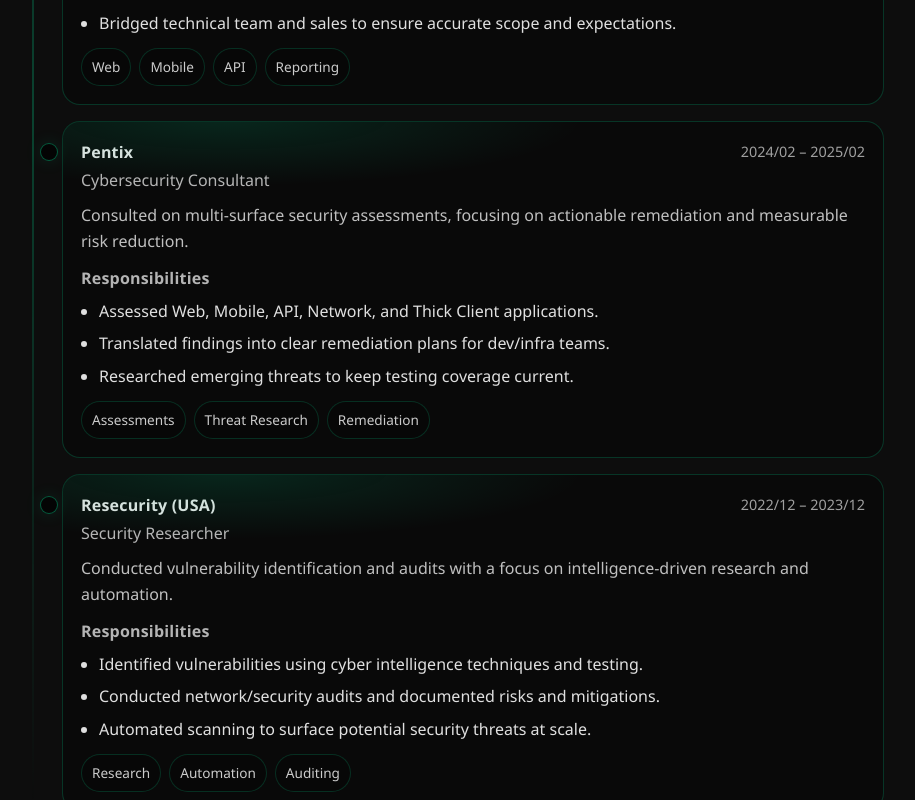
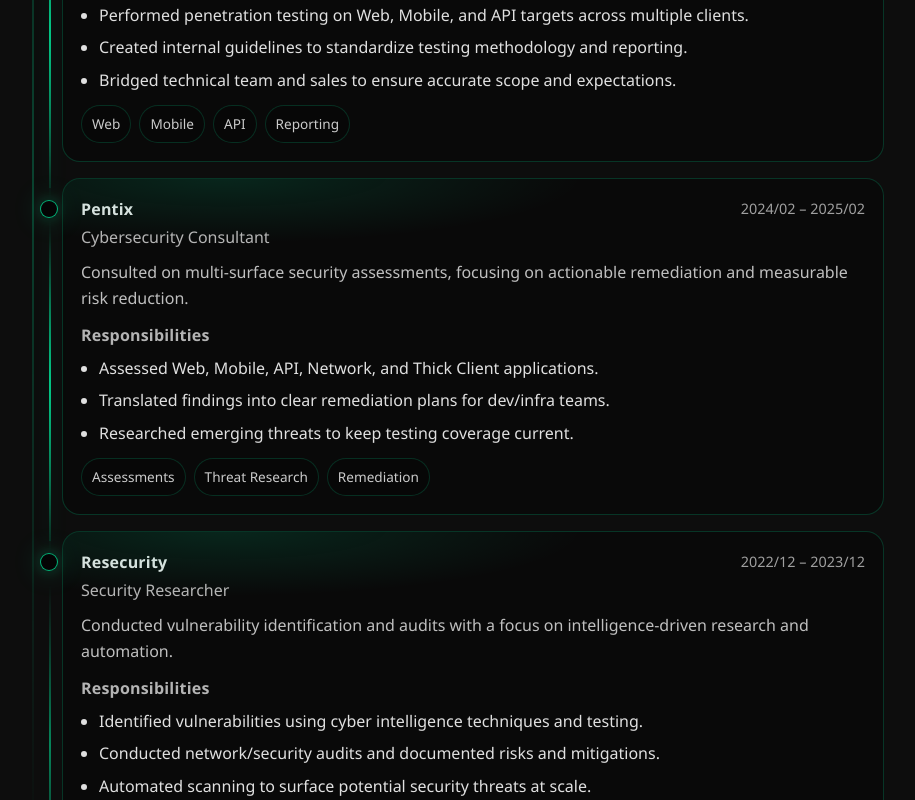
Before and after one commit to Tensii/eyad-profile, a React (Create React App) app: page / in a window 1280 px wide. Shown: the part 1440-2240 px from the top of the page, without its empty margins (186-1101 px from the left). Built offline with nearby package versions, Linux system fonts and the light colour scheme.

Commit message:
Animate experience timeline connectors

```diff
--- a/src/App.tsx
+++ b/src/App.tsx
@@ -112,6 +112,11 @@
                 <span className="chip-prefix">&gt;</span> ./{item.label}
               </button>
             ))}
+
+            {/* CV download lives in the navbar (same style as the other chips) */}
+            <a href="/eyad-ayoub-cv.pdf" className="nav-chip nav-chip--cv" download>
+              <span className="chip-prefix">&gt;</span> ./download_cv
+            </a>
           </nav>
         </div>
       </header>
@@ -136,7 +141,11 @@
                   ['--cmd-dur' as any]: '0.9s', // must match tw-cmd --cmd-dur
                 }}
               >
-                Experienced Penetration Tester with over 4 years of practical experience performing in-depth security assessments across web, mobile, API, network, and thick client environments. Proven ability to uncover complex vulnerabilities through advanced exploitation techniques, deep protocol and application analysis, and meticulous threat modeling. Adept at translating technical findings into clear, actionable remediation strategies for development and infrastructure teams. Continuously engaged in cybersecurity research, staying ahead of emerging attack vectors and evolving offensive methodologies…
+                Experienced Penetration Tester with over 4 years of practical experience performing in-depth security assessments across
+                web, mobile, API, network, and thick client environments. Proven ability to uncover complex vulnerabilities through advanced
+                exploitation techniques, deep protocol and application analysis, and meticulous threat modeling. Adept at translating
+                technical findings into clear, actionable remediation strategies for development and infrastructure teams. Continuously
+                engaged in cybersecurity research, staying ahead of emerging attack vectors and evolving offensive methodologies…
                 <span className="cursor" aria-hidden="true">
                   █
                 </span>
@@ -144,7 +153,6 @@
             </p>
           </div>
         </section>
-
 
         <section id="experience" data-reveal>
           <h2 className="section-title">&gt; ./experience</h2>
@@ -191,7 +199,7 @@
                 tags: ['Assessments', 'Threat Research', 'Remediation'],
               },
               {
-        company: 'Resecurity (USA)',
+                company: 'Resecurity',
                 role: 'Security Researcher',
                 date: '2022/12 – 2023/12',
                 summary:
@@ -204,7 +212,7 @@
                 tags: ['Research', 'Automation', 'Auditing'],
               },
             ].map((job) => (
-      <article key={`${job.company}-${job.role}`} className="xp-item card-hover">
+              <article key={`${job.company}-${job.role}`} className="xp-item card-hover" data-reveal>
                 <div className="xp-dot" aria-hidden="true" />
 
                 <div className="xp-card">
@@ -238,7 +246,6 @@
           </div>
         </section>
 
-
         {/* ✅ Hall of Fame cards with CDN logos */}
         <section id="hof" data-reveal>
           <h2 className="section-title">&gt; ./hall_of_fame</h2>
@@ -268,13 +275,11 @@
 
                 <div className="hof-meta">
                   <div className="hof-name">{c.name}</div>
-                  {/* removed "Hall of Fame" line */}
                 </div>
               </article>
             ))}
           </div>
         </section>
-
 
         <section id="certs" data-reveal>
           <h2 className="section-title">&gt; ./certifications</h2>
@@ -332,7 +337,6 @@
           </div>
         </section>
 
-
         <section id="skills" data-reveal>
           <h2 className="section-title">&gt; ./skills_and_tools</h2>
 
@@ -343,11 +347,17 @@
 
             <div className="skill-tags">
               {[
-                { name: 'Penetration Testing', icon: 'https://cdn.jsdelivr.net/npm/bootstrap-icons@1.11.3/icons/shield-lock.svg' },
+                {
+                  name: 'Penetration Testing',
+                  icon: 'https://cdn.jsdelivr.net/npm/bootstrap-icons@1.11.3/icons/shield-lock.svg',
+                },
                 { name: 'Web Application Security', icon: 'https://cdn.jsdelivr.net/npm/bootstrap-icons@1.11.3/icons/globe2.svg' },
                 { name: 'Mobile Security Testing', icon: 'https://cdn.jsdelivr.net/npm/bootstrap-icons@1.11.3/icons/phone.svg' },
                 { name: 'API Security Testing', icon: 'https://cdn.jsdelivr.net/npm/bootstrap-icons@1.11.3/icons/braces.svg' },
-                { name: 'Active Directory Security', icon: 'https://cdn.jsdelivr.net/npm/bootstrap-icons@1.11.3/icons/diagram-3.svg' },
+                {
+                  name: 'Active Directory Security',
+                  icon: 'https://cdn.jsdelivr.net/npm/bootstrap-icons@1.11.3/icons/diagram-3.svg',
+                },
                 { name: 'Network Security', icon: 'https://cdn.jsdelivr.net/npm/bootstrap-icons@1.11.3/icons/router.svg' },
                 { name: 'Vulnerability Assessment', icon: 'https://cdn.jsdelivr.net/npm/bootstrap-icons@1.11.3/icons/bug.svg' },
                 { name: 'Security Auditing', icon: 'https://cdn.jsdelivr.net/npm/bootstrap-icons@1.11.3/icons/clipboard-check.svg' },
@@ -380,10 +390,8 @@
                 </span>
               ))}
             </div>
-
           </div>
         </section>
-
 
         <section id="contact" data-reveal>
           <h2 className="section-title">&gt; ./contact</h2>
@@ -405,11 +413,16 @@
               {
                 label: 'LinkedIn',
                 value: 'View Profile',
-                href: '#',
+                href: 'https://www.linkedin.com/in/tensi4',
                 icon: 'fab fa-linkedin',
               },
             ].map((c) => (
-              <a key={c.label} href={c.href} className="contact-card">
+              <a
+                key={c.label}
+                href={c.href}
+                className="contact-card"
+                {...(c.label === 'LinkedIn' ? { target: '_blank', rel: 'noopener noreferrer' } : {})}
+              >
                 <div className="contact-icon">
                   {c.iconSvg ? (
                     <img src={c.iconSvg} className="contact-icon-svg" alt="" />
@@ -426,9 +439,6 @@
             ))}
           </div>
         </section>
-
-
-
       </main>
 
       <footer>
--- a/src/portfolio.css
+++ b/src/portfolio.css
@@ -156,6 +156,17 @@
 
 section {
     margin-bottom: 60px;
+}
+
+/* About section actions (CV button) */
+.about-actions{
+  margin-top: 16px;
+  display: flex;
+  justify-content: center;
+}
+.about-actions .contact-card{
+  max-width: 420px;
+  width: 100%;
 }
 
 /* Terminal Card */
@@ -1184,6 +1195,42 @@
   }
 }
 
+/* CV download card: show "download" indicator like certs */
+.cv-link::after{
+  content: '↓';
+  position: absolute;
+  top: 12px;
+  right: 12px;
+  width: 26px;
+  height: 26px;
+  display: grid;
+  place-items: center;
+  border-radius: 10px;
+  border: 1px solid rgba(0, 255, 170, 0.25);
+  background: rgba(0, 0, 0, 0.35);
+  color: rgba(0, 255, 170, 0.85);
+  font-family: var(--font-mono);
+  font-size: 14px;
+  opacity: 0;
+  transform: translateY(2px);
+  transition: opacity 180ms ease, transform 180ms ease, border-color 180ms ease, background 180ms ease;
+  pointer-events: none;
+}
+
+.cv-link:hover::after{
+  opacity: 1;
+  transform: translateY(0);
+  border-color: rgba(0, 255, 170, 0.6);
+  background: rgba(0, 255, 170, 0.06);
+}
+
+@media (hover: none), (pointer: coarse) {
+  .cv-link::after{
+    opacity: 1;
+    transform: translateY(0);
+  }
+}
+
 
 /* ===========================
    Experience section (HOF-style cards)
@@ -1310,6 +1357,80 @@
   border: 1px solid rgba(0,255,170,.35);
   background: rgba(0,0,0,.65);
   box-shadow: 0 0 18px rgba(0,255,170,.12);
+  transition: box-shadow 260ms ease, border-color 260ms ease, transform 260ms ease;
+}
+
+/* dot glow when revealed on scroll */
+.xp-item.is-visible .xp-dot{
+  border-color: rgba(0,255,170,.70);
+  box-shadow: 0 0 28px rgba(0,255,170,.28), 0 0 14px rgba(0,255,170,.18);
+}
+
+/* Animated connector to next dot (reveals when each item becomes visible)
+   IMPORTANT: must be on .xp-item (not on .xp-dot) so 100% refers to the item height. */
+.xp-item::after{
+  content:"";
+  position:absolute;
+  left: 7px;                 /* center of the timeline line (matches ::before at left:8px) */
+  top: 40px;                 /* just below the dot */
+  bottom: -26px;             /* extend further to reliably reach the next dot */
+  width: 2px;
+
+  transform: scaleY(0);
+  transform-origin: top;
+
+  /* base line */
+  background: linear-gradient(
+    to bottom,
+    rgba(0,255,170,0.0),
+    rgba(0,255,170,0.55),
+    rgba(0,255,170,0.10)
+  );
+
+  box-shadow: 0 0 18px rgba(0,255,170,0.18);
+
+  transition: transform 700ms cubic-bezier(0.2, 0.8, 0.2, 1);
+  pointer-events:none;
+}
+
+/* moving pulse to avoid "static" feel */
+.xp-item::before{
+  content:"";
+  position:absolute;
+  left: 7px;
+  top: 40px;
+  bottom: -26px;
+  width: 2px;
+
+  opacity: 0;
+  background: linear-gradient(
+    to bottom,
+    rgba(0,255,170,0.0),
+    rgba(0,255,170,0.9),
+    rgba(0,255,170,0.0)
+  );
+
+  transform: translateY(-18px);
+  pointer-events:none;
+}
+
+.xp-item.is-visible::before{
+  opacity: 0.55;
+  animation: xp-line-pulse 1.4s linear infinite;
+}
+
+@keyframes xp-line-pulse{
+  0%   { transform: translateY(-18px); }
+  100% { transform: translateY(42px); }
+}
+
+.xp-item.is-visible::after{
+  transform: scaleY(1);
+}
+
+/* last item should not draw a connector below */
+.xp-item:last-child::after{
+  display:none;
 }
 
 /* inner card (HOF/contact vibe) */
@@ -1416,9 +1537,24 @@
   padding: 7px 10px;
   font-size: .85rem;
   opacity: .9;
+  transition: transform 180ms ease, border-color 180ms ease, box-shadow 180ms ease, background 180ms ease;
+}
+
+.xp-tag:hover{
+  transform: translateY(-2px);
+  border-color: rgba(0,255,170,.55);
+  background: rgba(0,255,170,.06);
+  box-shadow: 0 10px 18px rgba(0,255,170,.10), 0 0 18px rgba(0,255,170,.14);
 }
 
 /* mobile spacing */
 @media (max-width: 560px){
   .xp-date{ white-space: normal; }
 }
+
+/* Navbar CV chip (link) should look identical to other nav chips */
+.nav-chip--cv{
+  text-decoration: none;
+  display: inline-flex;
+  align-items: center;
+}
```
Lines whose indentation alone changed are shown as unchanged.
